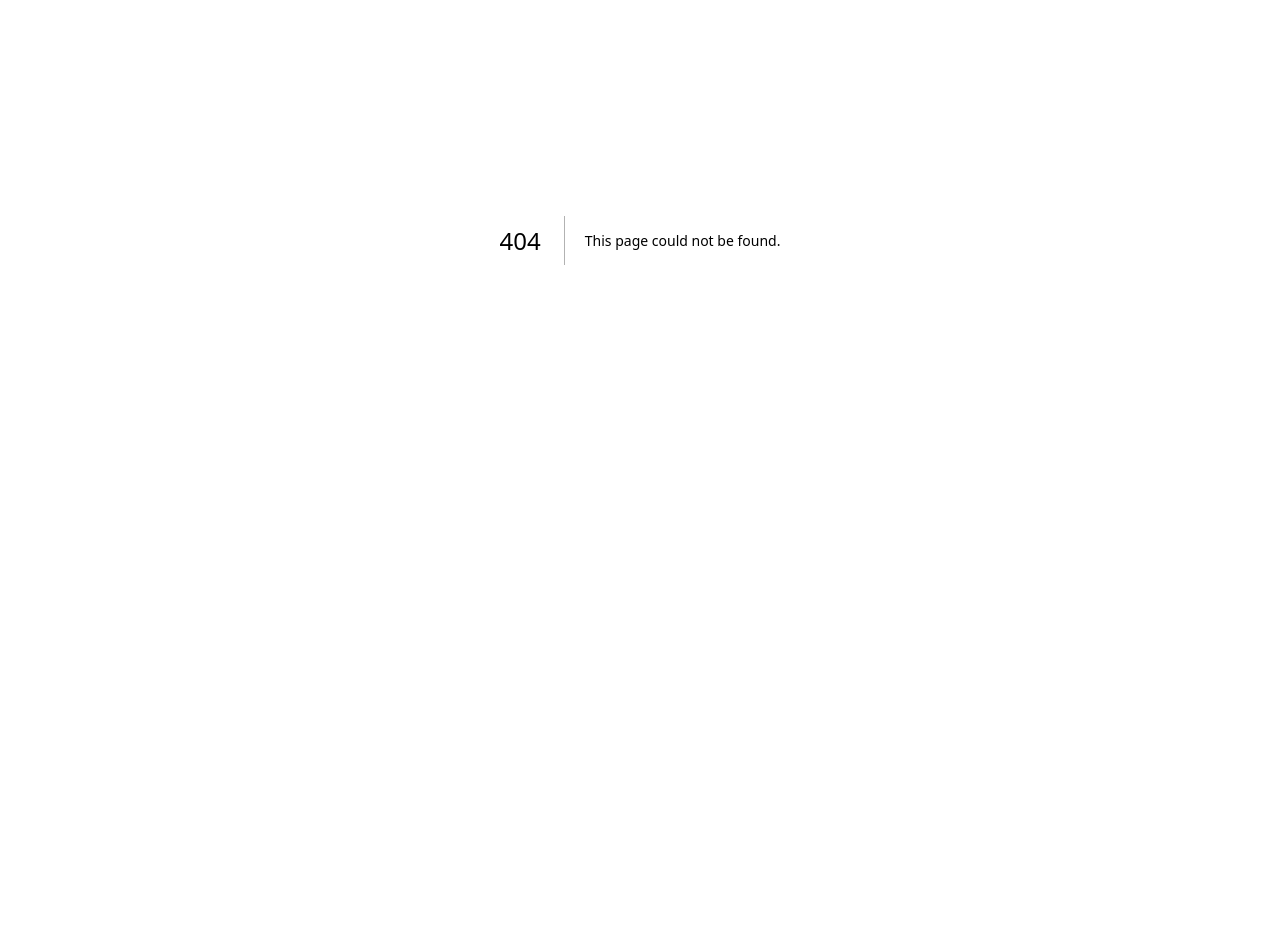
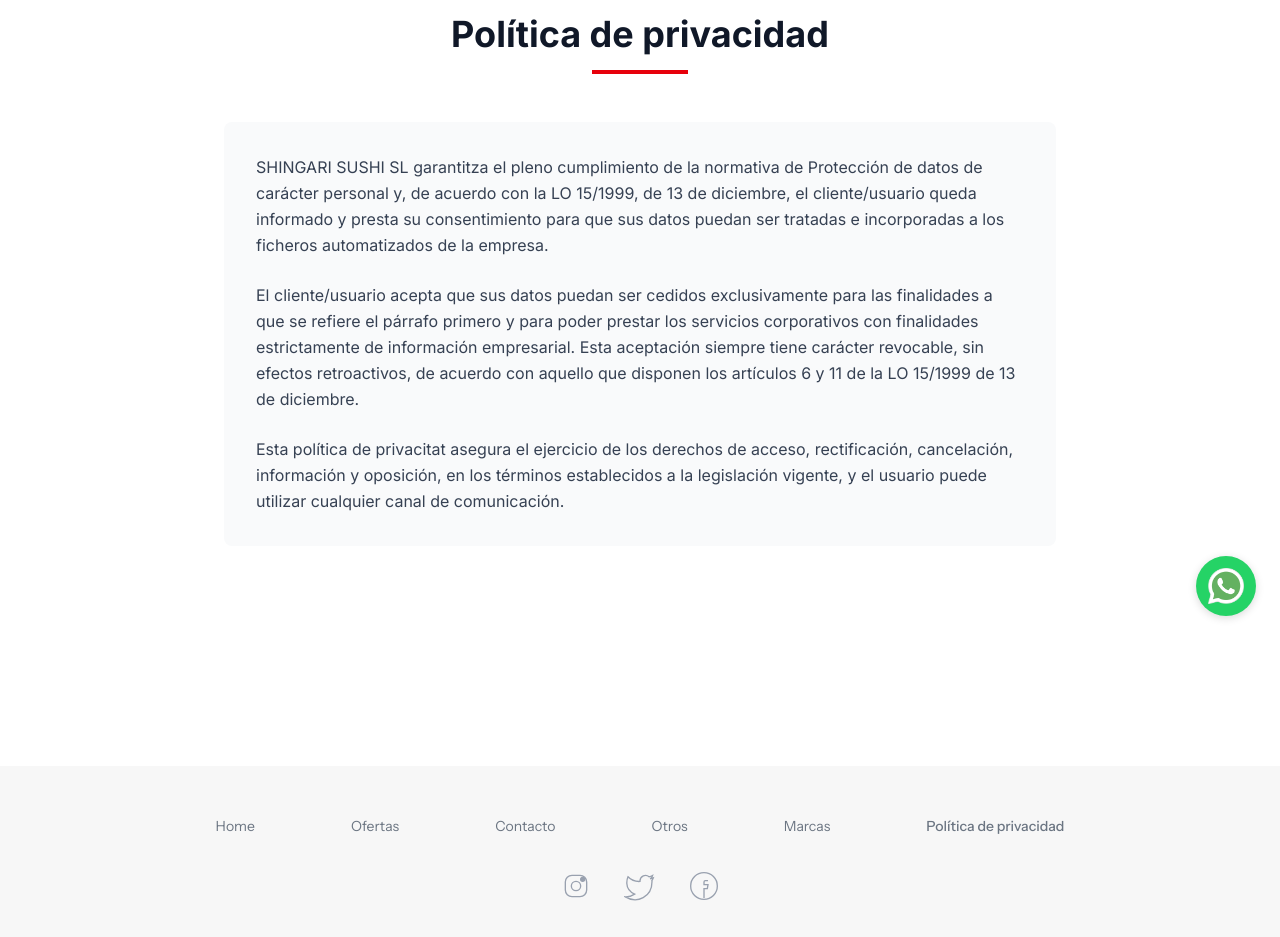
Before and after one commit to futurahaus/shingari, a Next.js app in the folder apps/frontend/: page /privacy-policy in a window 1280 px wide. Before the commit this address had no page. Shown: the part 160-1097 px from the top of the page. Before the commit the page ends 800 px from the top, so only its background shows below. Built offline with nearby package versions, Linux system fonts and the light colour scheme; no server answers.

Commit message:
feat: add privacy policy link and internal page.

```diff
--- a/apps/frontend/public/locales/es/common.json
+++ b/apps/frontend/public/locales/es/common.json
@@ -231,7 +231,8 @@
     "instagram": "Instagram",
     "twitter": "Twitter",
     "facebook": "Facebook",
-    "all_rights_reserved": "@2025 Todos los derechos reservados."
+    "all_rights_reserved": "@2025 Todos los derechos reservados.",
+    "privacy_policy": "Política de privacidad"
   },
   "dashboard": {
     "title": "Panel de Control",
--- a/apps/frontend/public/locales/zh/common.json
+++ b/apps/frontend/public/locales/zh/common.json
@@ -231,7 +231,8 @@
     "instagram": "Instagram",
     "twitter": "Twitter",
     "facebook": "Facebook",
-    "all_rights_reserved": "@2025 保留所有权利。"
+    "all_rights_reserved": "@2025 保留所有权利。",
+    "privacy_policy": "隐私政策"
   },
   "dashboard": {
     "title": "控制面板",
--- /dev/null
+++ b/apps/frontend/src/app/(main)/privacy-policy/page.tsx
@@ -0,0 +1,37 @@
+'use client';
+
+const PrivacyPolicyPage = () => {
+  return (
+    <div className="min-h-screen bg-white">
+      <div className="max-w-4xl mx-auto px-4 sm:px-6 lg:px-8 py-12">
+        {/* Header */}
+        <div className="text-center mb-12">
+          <h1 className="text-4xl font-bold text-gray-900 mb-4">
+            Política de privacidad
+          </h1>
+          <div className="w-24 h-1 bg-red-600 mx-auto"></div>
+        </div>
+
+        {/* Content */}
+        <div className="prose prose-lg max-w-none">
+          <div className="bg-gray-50 rounded-lg p-8 mb-8">
+            <p className="text-gray-700 leading-relaxed mb-6">
+              SHINGARI SUSHI SL garantitza el pleno cumplimiento de la normativa de Protección de datos de carácter personal y, de acuerdo con la LO 15/1999, de 13 de diciembre, el cliente/usuario queda informado y presta su consentimiento para que sus datos puedan ser tratadas e incorporadas a los ficheros automatizados de la empresa.
+            </p>
+
+            <p className="text-gray-700 leading-relaxed mb-6">
+              El cliente/usuario acepta que sus datos puedan ser cedidos exclusivamente para las finalidades a que se refiere el párrafo primero y para poder prestar los servicios corporativos con finalidades estrictamente de información empresarial. Esta aceptación siempre tiene carácter revocable, sin efectos retroactivos, de acuerdo con aquello que disponen los artículos 6 y 11 de la LO 15/1999 de 13 de diciembre.
+            </p>
+
+            <p className="text-gray-700 leading-relaxed">
+              Esta política de privacitat asegura el ejercicio de los derechos de acceso, rectificación, cancelación, información y oposición, en los términos establecidos a la legislación vigente, y el usuario puede utilizar cualquier canal de comunicación.
+            </p>
+          </div>
+
+        </div>
+      </div>
+    </div>
+  );
+};
+
+export default PrivacyPolicyPage;
--- a/apps/frontend/src/components/layout/Footer.tsx
+++ b/apps/frontend/src/components/layout/Footer.tsx
@@ -14,6 +14,11 @@ const Footer = () => {
             <li className="font-normal text-[14px] leading-6 tracking-[0px] text-center" style={{ fontFamily: 'Instrument Sans', color: '#6B7582' }}>{t('footer.contact')}</li>
             <li className="font-normal text-[14px] leading-6 tracking-[0px] text-center" style={{ fontFamily: 'Instrument Sans', color: '#6B7582' }}>{t('footer.others')}</li>
             <li className="font-normal text-[14px] leading-6 tracking-[0px] text-center" style={{ fontFamily: 'Instrument Sans', color: '#6B7582' }}>{t('footer.brands')}</li>
+            <li className="font-normal text-[14px] leading-6 tracking-[0px] text-center" style={{ fontFamily: 'Instrument Sans', color: '#6B7582' }}>
+              <a href="/privacy-policy" className="hover:text-blue-600 transition-colors">
+                {t('footer.privacy_policy')}
+              </a>
+            </li>
           </ul>
         </nav>
         {/* Redes sociales */}
```
